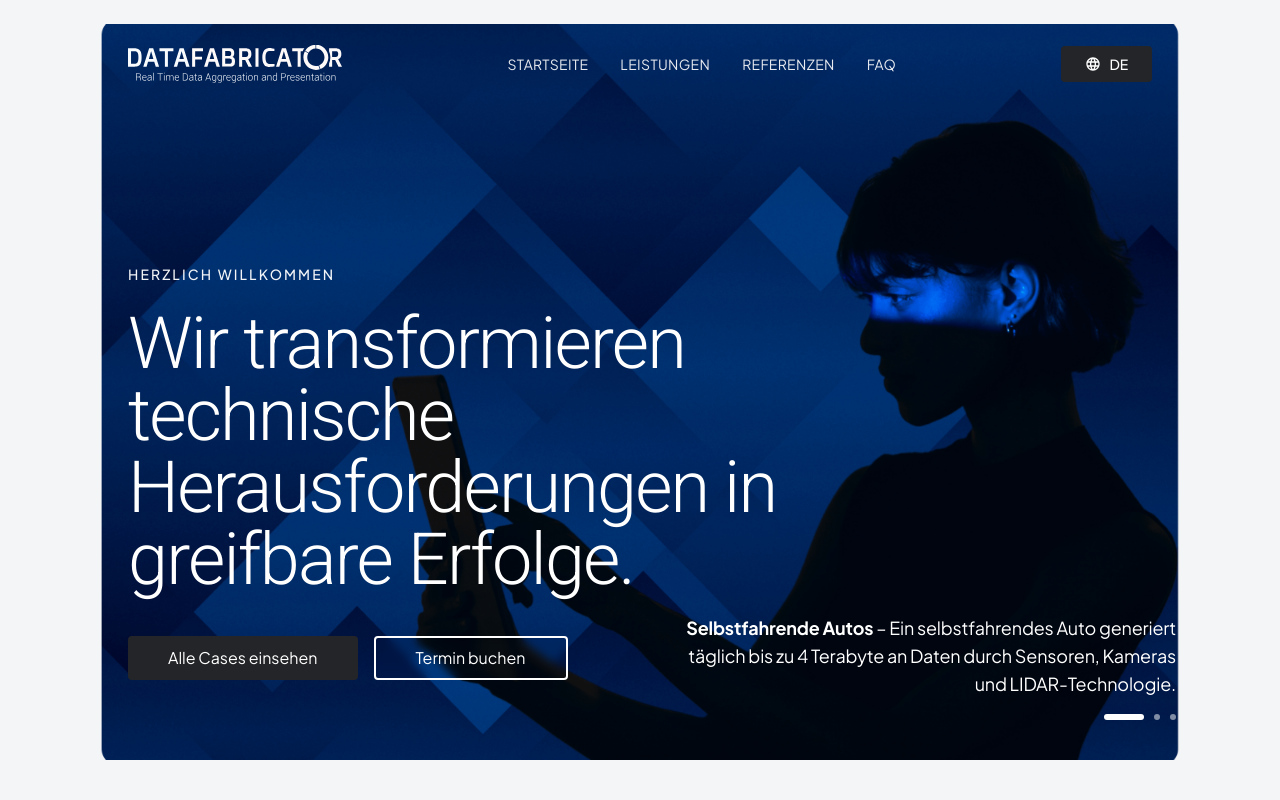
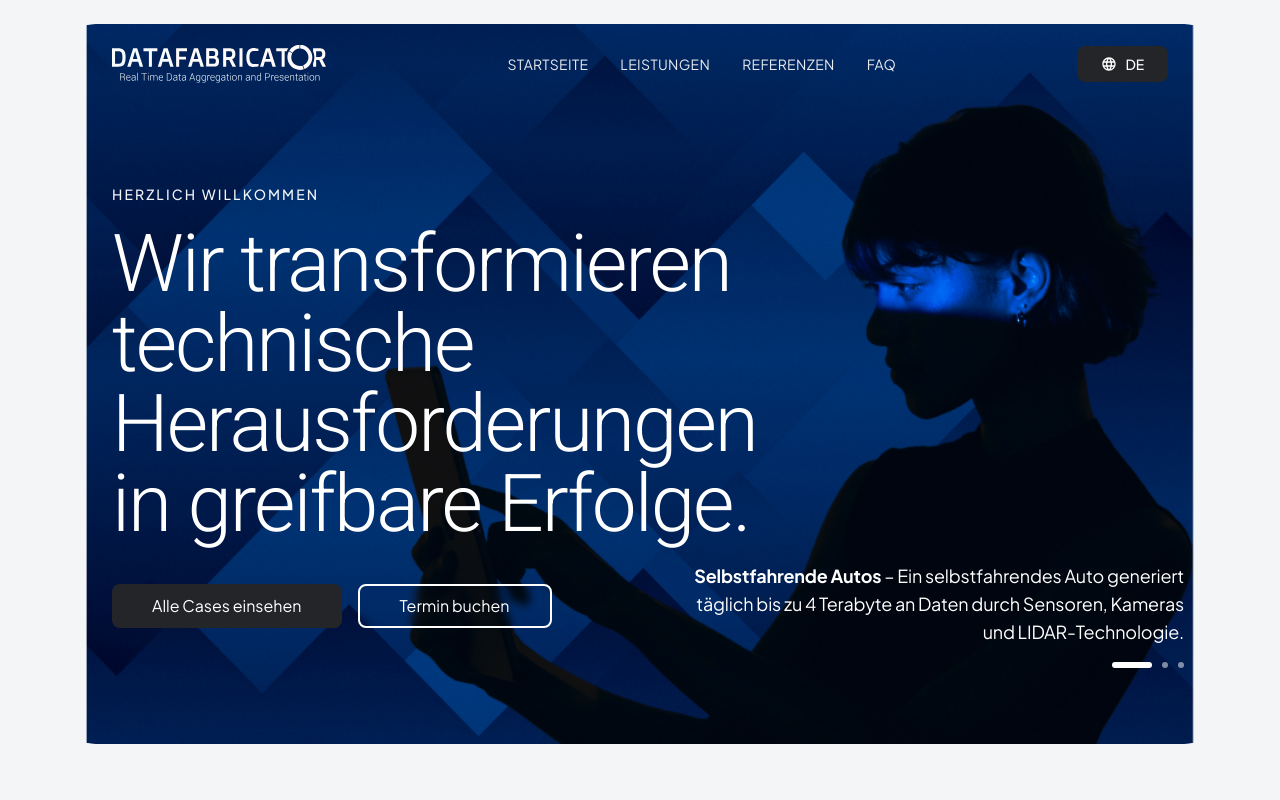
Before and after one commit to HHDS85/datafab-website, a Vue app: page / in a window 1280 px wide. Shown: the top 800 px of the page. Built offline with nearby package versions, Linux system fonts and the light colour scheme.

Commit message:
Updated HeroSection.vue

```diff
--- a/src/components/HeroSection.vue
+++ b/src/components/HeroSection.vue
@@ -1,8 +1,8 @@
 <template>
-  <section class="relative w-full px-6 lg:px-12 xl:px-16 pt-6">
-    <div class="relative w-full max-w-[1440px] mx-auto overflow-hidden rounded-3xl">
+  <section class="relative w-full px-4 md:px-6 lg:px-8 xl:px-12 2xl:px-16 pt-4 md:pt-6">
+    <div class="relative w-full max-w-[1920px] mx-auto overflow-hidden rounded-[32px] md:rounded-[40px] xl:rounded-[48px]">
       <div class="relative w-full min-h-[90vh]">
-        <div class="absolute inset-0 w-full h-full rounded-3xl overflow-hidden">
+        <div class="absolute inset-0 w-full h-full rounded-[32px] md:rounded-[40px] xl:rounded-[48px] overflow-hidden">
           <img
             class="w-full h-full object-cover object-center"
             alt="Hero background"
@@ -45,7 +45,7 @@
               </nav>
 
               <button
-                class="hidden md:flex items-center gap-2 bg-[#242528] hover:bg-[#323438] transition-all duration-300 px-6 h-9 rounded"
+                class="hidden md:flex items-center gap-2 bg-[#242528] hover:bg-[#323438] transition-all duration-300 px-6 h-9 rounded-lg"
               >
                 <img
                   class="w-4 h-4"
@@ -117,14 +117,14 @@
             </Transition>
           </header>
 
-          <div class="flex-1 px-6 lg:px-12 xl:px-16 pb-16 lg:pb-20 flex flex-col relative">
-            <div class="mb-6 mt-24 lg:mt-32 xl:mt-40">
+          <div class="flex-1 px-6 lg:px-12 xl:px-16 2xl:px-20 pb-16 lg:pb-20 flex flex-col relative">
+            <div class="mb-5 mt-12 lg:mt-16 xl:mt-20">
               <p class="font-family-jakarta font-medium text-white/95 text-xs md:text-sm tracking-[0.15em] uppercase">
                 HERZLICH WILLKOMMEN
               </p>
             </div>
 
-            <h1 class="font-family-roboto font-light text-white text-5xl md:text-6xl xl:text-7xl tracking-tight leading-[1.1] mb-10 max-w-[720px]">
+            <h1 class="font-family-roboto font-light text-white text-5xl md:text-6xl lg:text-7xl xl:text-[5rem] 2xl:text-[5.5rem] tracking-tight leading-[1.1] mb-8 lg:mb-10 max-w-[720px]">
               Wir transformieren
               technische
               Herausforderungen in
@@ -132,17 +132,17 @@
             </h1>
 
             <div class="flex flex-col sm:flex-row gap-4">
-              <button class="font-family-jakarta font-normal text-base bg-[#242528] text-white hover:bg-[#323438] transition-all duration-300 px-10 h-11 rounded">
+              <button class="font-family-jakarta font-normal text-base bg-[#242528] text-white hover:bg-[#323438] transition-all duration-300 px-10 h-11 rounded-lg">
                 Alle Cases einsehen
               </button>
 
-              <button class="font-family-jakarta font-normal text-base border-2 border-white text-white hover:bg-white hover:text-[#071B3A] transition-all duration-300 px-10 h-11 backdrop-blur-sm rounded">
+              <button class="font-family-jakarta font-normal text-base border-2 border-white text-white hover:bg-white hover:text-[#071B3A] transition-all duration-300 px-10 h-11 backdrop-blur-sm rounded-lg">
                 Termin buchen
               </button>
             </div>
 
-            <div class="absolute bottom-8 lg:bottom-10 right-8 lg:right-10">
-              <div class="max-w-[480px] lg:max-w-[520px]">
+            <div class="absolute bottom-6 lg:bottom-8 xl:bottom-10 right-6 lg:right-8 xl:right-12 2xl:right-16">
+              <div class="max-w-[420px] lg:max-w-[480px] xl:max-w-[520px]">
                 <div class="min-h-[70px] lg:min-h-[80px] mb-4">
                   <p class="font-family-jakarta font-normal text-white text-base lg:text-lg text-right leading-[1.6]">
                     <span class="font-bold">{{ currentHighlight.title }}</span>
```
